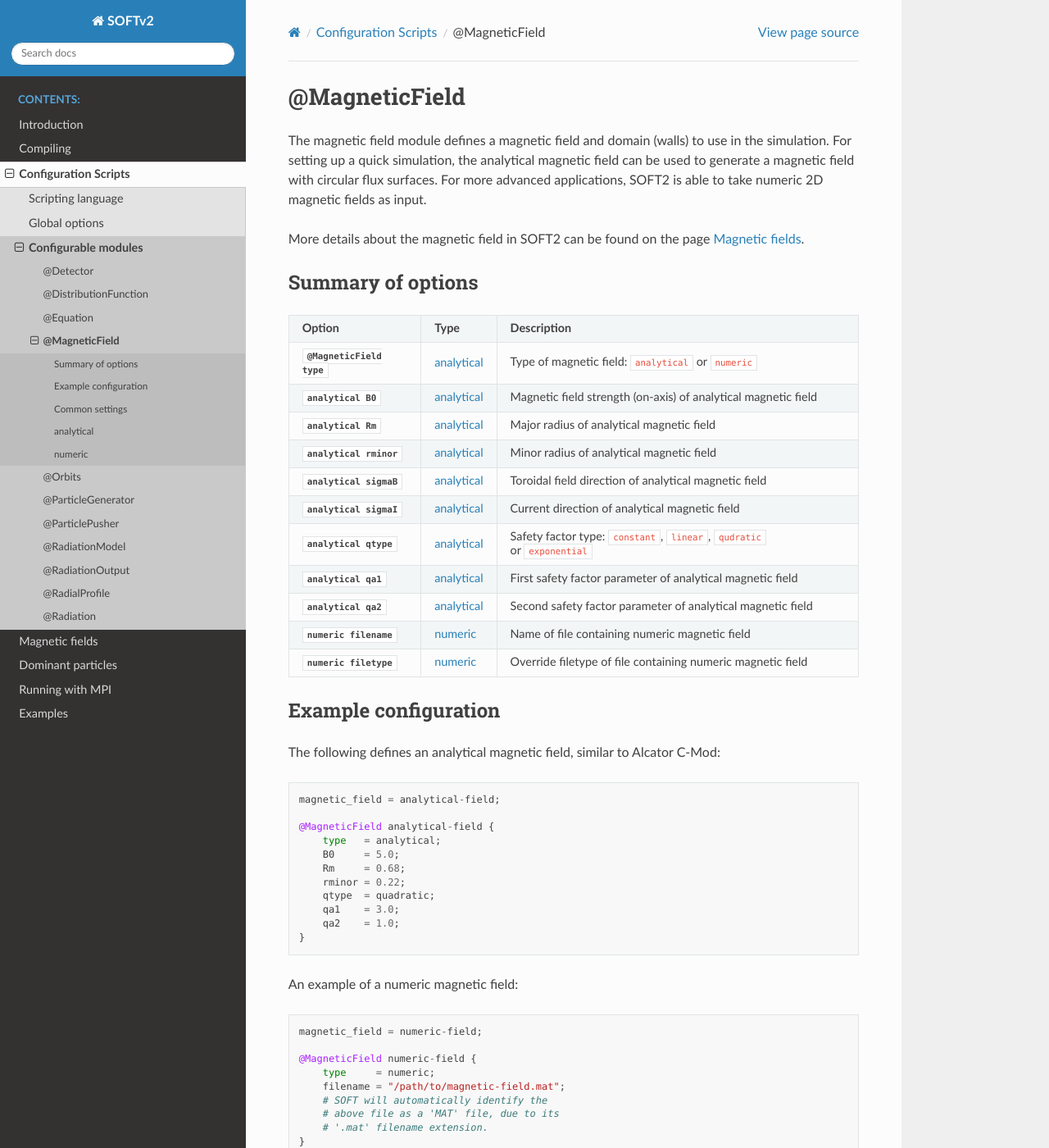
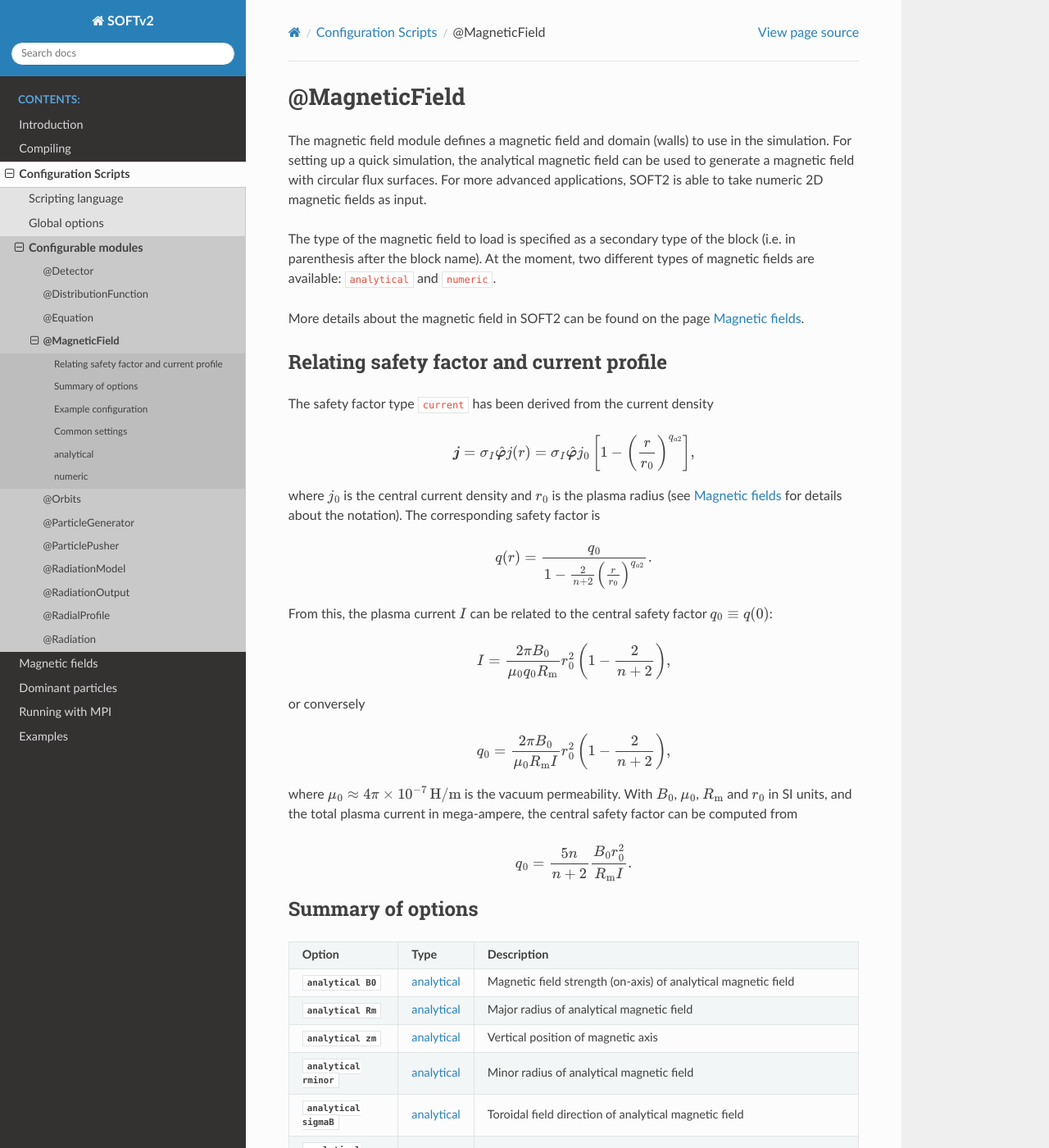
Before and after one commit to hoppe93/SOFT2, a Sphinx documentation site: the page built from doc/sphinx/source/scripts/MagneticField.rst, in a window 1280 px wide and 1400 px high. Shown: the whole window at 82% size. Built offline with Sphinx 7.4.7 and the Read the Docs theme 2.0.0, drawn with Linux system fonts in a browser that asks for light colours; some of the changed text lies outside the part shown.

Commit message:
Implemented current-based safety factor

```diff
--- a/doc/sphinx/source/magnetic_field.rst
+++ b/doc/sphinx/source/magnetic_field.rst
@@ -20,7 +20,7 @@ The analytical magnetic field in SOFT is defined as
 
 .. math::
 
-   B(r,\theta) = \frac{B_0 R_{\rm m}}{R_{\rm m} - r\cos\theta}\left( \frac{r}{q(r)R_{\rm m}} \hat{\boldsymbol{\theta}} + \sigma_B\hat{\boldsymbol{\varphi}} \right).
+   B(r,\theta) = \frac{B_0 R_{\rm m}}{R_{\rm m} - r\cos\theta}\left( \frac{r\sigma_I}{q(r)R_{\rm m}} \hat{\boldsymbol{\theta}} + \sigma_B\hat{\boldsymbol{\varphi}} \right).
 
 Here, :math:`r` denotes minor radius, :math:`\theta` denotes poloidal angle, and
 :math:`\hat{\boldsymbol{\theta}}` and :math:`\hat{\boldsymbol{\varphi}}` are
@@ -41,9 +41,45 @@ The radial profile of the safety factor can take four different forms in SOFT:
 
    q_{\rm exp}(r)   &= e^{q_{a1} r/r_0} + q_{a2},
 
+   q_{\rm curr}(r)  &= \frac{q_{a1}}{1 - \frac{2}{n+2}\left(\frac{r}{r_0}\right)^{q_{a2}}},
+
 where :math:`r_0` is the tokamak minor radius, :math:`r` is the minor radius
 coordinate, ranging between 0 and :math:`r_0`, and :math:`q_{a1}` and
 :math:`q_{a2}` are constants set by the user.
+
+Relation to plasma current (density)
+^^^^^^^^^^^^^^^^^^^^^^^^^^^^^^^^^^^^
+The safety factor denoted :math:`q_{\rm curr}(r)` above is the safety factor
+resulting from a plasma current density of the form
+
+.. math::
+
+   \boldsymbol{j} = \sigma_I\hat{\boldsymbol{\varphi}}j(r)
+   = \sigma_I\hat{\boldsymbol{\varphi}} q_{a1}\left[ 1 - \left(\frac{r}{r_0}\right)^{q_{a2}} \right],
+
+where :math:`q_{a1}` is interpreted as the central current density. From this,
+the plasma current :math:`I` can be related to the central safety factor
+:math:`q_0\equiv q(0)`:
+
+.. math::
+
+    I = \frac{2\pi B_0}{\mu_0 q_0 R_{\rm m}} r_0^2 \left( 1 - \frac{2}{n+2} \right),
+
+or conversely
+
+.. math::
+
+   q_0 = \frac{2\pi B_0}{\mu_0 R_{\rm m} I} r_0^2 \left( 1 - \frac{2}{n+2} \right),
+
+where :math:`\mu_0\approx 4\pi\times 10^{-7}\,\text{H/m}` is the vacuum
+permeability. With :math:`B_0`, :math:`\mu_0`, :math:`R_{\rm m}` and :math:`r_0`
+in SI units, and the total plasma current in mega-ampere, the central safety
+factor can be computed from
+
+.. math::
+
+   q_0 = \frac{5n}{n+2} \frac{B_0 r_0^2}{R_{\rm m} I}.
+
 
 *More information about how to configure an analytical magnetic field can
 be found at* :ref:`module-magneticfield`.
--- a/doc/sphinx/source/scripts/MagneticField.rst
+++ b/doc/sphinx/source/scripts/MagneticField.rst
@@ -8,37 +8,80 @@ field can be used to generate a magnetic field with circular flux surfaces.
 For more advanced applications, SOFT2 is able to take numeric 2D magnetic
 fields as input.
 
+The type of the magnetic field to load is specified as a secondary type of the
+block (i.e. in parenthesis after the block name). At the moment, two different
+types of magnetic fields are available: ``analytical`` and ``numeric``.
+
 More details about the magnetic field in SOFT2 can be found on the page
 :ref:`magnetic-fields`.
+
+Relating safety factor and current profile
+^^^^^^^^^^^^^^^^^^^^^^^^^^^^^^^^^^^^^^^^^^
+The safety factor type ``current`` has been derived from the current density
+
+.. math::
+
+   \boldsymbol{j} = \sigma_I\hat{\boldsymbol{\varphi}}j(r)
+   = \sigma_I\hat{\boldsymbol{\varphi}} j_0\left[ 1 - \left(\frac{r}{r_0}\right)^{q_{a2}} \right],
+
+where :math:`j_0` is the central current density and :math:`r_0` is the plasma
+radius (see :ref:`magnetic-fields` for details about the notation). The
+corresponding safety factor is
+
+.. math::
+
+   q(r) = \frac{q_0}{1 - \frac{2}{n+2}\left( \frac{r}{r_0} \right)^{q_{a2}}}.
+
+From this, the plasma current :math:`I` can be related to the central safety
+factor :math:`q_0\equiv q(0)`:
+
+.. math::
+
+    I = \frac{2\pi B_0}{\mu_0 q_0 R_{\rm m}} r_0^2 \left( 1 - \frac{2}{n+2} \right),
+
+or conversely
+
+.. math::
+
+   q_0 = \frac{2\pi B_0}{\mu_0 R_{\rm m} I} r_0^2 \left( 1 - \frac{2}{n+2} \right),
+
+where :math:`\mu_0\approx 4\pi\times 10^{-7}\,\text{H/m}` is the vacuum
+permeability. With :math:`B_0`, :math:`\mu_0`, :math:`R_{\rm m}` and :math:`r_0`
+in SI units, and the total plasma current in mega-ampere, the central safety
+factor can be computed from
+
+.. math::
+
+   q_0 = \frac{5n}{n+2} \frac{B_0 r_0^2}{R_{\rm m} I}.
 
 Summary of options
 ^^^^^^^^^^^^^^^^^^
 
-+-------------------------------+----------------------------------------+--------------------------------------------------------------------------------+
-| **Option**                    | **Type**                               | **Description**                                                                |
-+-------------------------------+----------------------------------------+--------------------------------------------------------------------------------+
-| :option:`@MagneticField type` | :ref:`module-magneticfield-analytical` | Type of magnetic field: ``analytical`` or ``numeric``                          |
-+-------------------------------+----------------------------------------+--------------------------------------------------------------------------------+
-| :option:`analytical B0`       | :ref:`module-magneticfield-analytical` | Magnetic field strength (on-axis) of analytical magnetic field                 |
-+-------------------------------+----------------------------------------+--------------------------------------------------------------------------------+
-| :option:`analytical Rm`       | :ref:`module-magneticfield-analytical` | Major radius of analytical magnetic field                                      |
-+-------------------------------+----------------------------------------+--------------------------------------------------------------------------------+
-| :option:`analytical rminor`   | :ref:`module-magneticfield-analytical` | Minor radius of analytical magnetic field                                      |
-+-------------------------------+----------------------------------------+--------------------------------------------------------------------------------+
-| :option:`analytical sigmaB`   | :ref:`module-magneticfield-analytical` | Toroidal field direction of analytical magnetic field                          |
-+-------------------------------+----------------------------------------+--------------------------------------------------------------------------------+
-| :option:`analytical sigmaI`   | :ref:`module-magneticfield-analytical` | Current direction of analytical magnetic field                                 |
-+-------------------------------+----------------------------------------+--------------------------------------------------------------------------------+
-| :option:`analytical qtype`    | :ref:`module-magneticfield-analytical` | Safety factor type: ``constant``, ``linear``, ``qudratic`` or ``exponential``  |
-+-------------------------------+----------------------------------------+--------------------------------------------------------------------------------+
-| :option:`analytical qa1`      | :ref:`module-magneticfield-analytical` | First safety factor parameter of analytical magnetic field                     |
-+-------------------------------+----------------------------------------+--------------------------------------------------------------------------------+
-| :option:`analytical qa2`      | :ref:`module-magneticfield-analytical` | Second safety factor parameter of analytical magnetic field                    |
-+-------------------------------+----------------------------------------+--------------------------------------------------------------------------------+
-| :option:`numeric filename`    | :ref:`module-magneticfield-numeric`    | Name of file containing numeric magnetic field                                 |
-+-------------------------------+----------------------------------------+--------------------------------------------------------------------------------+
-| :option:`numeric filetype`    | :ref:`module-magneticfield-numeric`    | Override filetype of file containing numeric magnetic field                    |
-+-------------------------------+----------------------------------------+--------------------------------------------------------------------------------+
++-------------------------------+----------------------------------------+---------------------------------------------------------------------------------------------+
+| **Option**                    | **Type**                               | **Description**                                                                             |
++-------------------------------+----------------------------------------+---------------------------------------------------------------------------------------------+
+| :option:`analytical B0`       | :ref:`module-magneticfield-analytical` | Magnetic field strength (on-axis) of analytical magnetic field                              |
++-------------------------------+----------------------------------------+---------------------------------------------------------------------------------------------+
+| :option:`analytical Rm`       | :ref:`module-magneticfield-analytical` | Major radius of analytical magnetic field                                                   |
++-------------------------------+----------------------------------------+---------------------------------------------------------------------------------------------+
+| :option:`analytical zm`       | :ref:`module-magneticfield-analytical` | Vertical position of magnetic axis                                                          |
++-------------------------------+----------------------------------------+---------------------------------------------------------------------------------------------+
+| :option:`analytical rminor`   | :ref:`module-magneticfield-analytical` | Minor radius of analytical magnetic field                                                   |
++-------------------------------+----------------------------------------+---------------------------------------------------------------------------------------------+
+| :option:`analytical sigmaB`   | :ref:`module-magneticfield-analytical` | Toroidal field direction of analytical magnetic field                                       |
++-------------------------------+----------------------------------------+---------------------------------------------------------------------------------------------+
+| :option:`analytical sigmaI`   | :ref:`module-magneticfield-analytical` | Current direction of analytical magnetic field                                              |
++-------------------------------+----------------------------------------+---------------------------------------------------------------------------------------------+
+| :option:`analytical qtype`    | :ref:`module-magneticfield-analytical` | Safety factor type: ``current``, ``constant``, ``linear``, ``qudratic`` or ``exponential``  |
++-------------------------------+----------------------------------------+---------------------------------------------------------------------------------------------+
+| :option:`analytical qa1`      | :ref:`module-magneticfield-analytical` | First safety factor parameter of analytical magnetic field                                  |
++-------------------------------+----------------------------------------+---------------------------------------------------------------------------------------------+
+| :option:`analytical qa2`      | :ref:`module-magneticfield-analytical` | Second safety factor parameter of analytical magnetic field                                 |
++-------------------------------+----------------------------------------+---------------------------------------------------------------------------------------------+
+| :option:`numeric filename`    | :ref:`module-magneticfield-numeric`    | Name of file containing numeric magnetic field                                              |
++-------------------------------+----------------------------------------+---------------------------------------------------------------------------------------------+
+| :option:`numeric filetype`    | :ref:`module-magneticfield-numeric`    | Override filetype of file containing numeric magnetic field                                 |
++-------------------------------+----------------------------------------+---------------------------------------------------------------------------------------------+
 
 Example configuration
 ^^^^^^^^^^^^^^^^^^^^^
@@ -46,8 +89,7 @@ The following defines an analytical magnetic field, similar to Alcator C-Mod::
 
    magnetic_field = analytical-field;
 
-   @MagneticField analytical-field {
-       type   = analytical;
+   @MagneticField analytical-field (analytical) {
        B0     = 5.0;
        Rm     = 0.68;
        rminor = 0.22;
@@ -60,8 +102,7 @@ An example of a numeric magnetic field::
 
    magnetic_field = numeric-field;
 
-   @MagneticField numeric-field {
-       type     = numeric;
+   @MagneticField numeric-field (numeric) {
        filename = "/path/to/magnetic-field.mat";
        # SOFT will automatically identify the
        # above file as a 'MAT' file, due to its
@@ -72,18 +113,6 @@ Common settings
 ^^^^^^^^^^^^^^^
 
 .. program:: @MagneticField
-
-.. option:: type
-
-   :Default value: None
-   :Allowed values: ``analytical`` or ``numeric``
-
-   Specifies the type of magnetic field to define. There are two types of
-   magnetic fields in SOFT2: analytical and numerical. The former are defined
-   through an equation presented on the page :ref:`magnetic-fields`. The numeric
-   magnetic field is loaded from file which must have certain variables in it.
-   The details about the layout of magnetic field files in SOFT can be found
-   on the page about :ref:`magnetic-fields`.
 
 .. _module-magneticfield-analytical:
 
@@ -105,6 +134,13 @@ analytical
    :Allowed values: Any positive real number (greater than :option:`analytical rminor`)
 
    The tokamak major radius (in meters).
+
+.. option:: zm
+
+   :Default value: ``0``
+   :Allowed values: Any real number
+
+   The vertical position of the magnetic axis.
 
 .. option:: rminor
 
@@ -150,17 +186,19 @@ analytical
    constants :math:`q_{a1}` and :math:`q_{a2}` are specified using the
    :option:`analytical qa1` and :option:`analytical qa2` options.
 
-   +-------------+------------------------------------+
-   | **qtype**   | **Functional form**                |
-   +-------------+------------------------------------+
-   | constant    | :math:`q(a) = q_{a1}`              |
-   +-------------+------------------------------------+
-   | linear      | :math:`q(a) = q_{a1} a + q_{a2}`   |
-   +-------------+------------------------------------+
-   | quadratic   | :math:`q(a) = q_{a1} a^2 + q_{a2}` |
-   +-------------+------------------------------------+
-   | exponential | :math:`q(a) = e^{q_{a1}} + q_{a2}` |
-   +-------------+------------------------------------+
+   +-------------+----------------------------------------------------------------+
+   | **qtype**   | **Functional form**                                            |
+   +-------------+----------------------------------------------------------------+
+   | current     | :math:`q(a) = q_{a1}/\left( 1-\frac{2}{n+2}a^{q_{a2}} \right)` |
+   +-------------+----------------------------------------------------------------+
+   | constant    | :math:`q(a) = q_{a1}`                                          |
+   +-------------+----------------------------------------------------------------+
+   | linear      | :math:`q(a) = q_{a1} a + q_{a2}`                               |
+   +-------------+----------------------------------------------------------------+
+   | quadratic   | :math:`q(a) = q_{a1} a^2 + q_{a2}`                             |
+   +-------------+----------------------------------------------------------------+
+   | exponential | :math:`q(a) = e^{q_{a1}} + q_{a2}`                             |
+   +-------------+----------------------------------------------------------------+
 
 .. _module-magneticfield-numeric:
 
```
Also changed, not shown: 2 other files.
